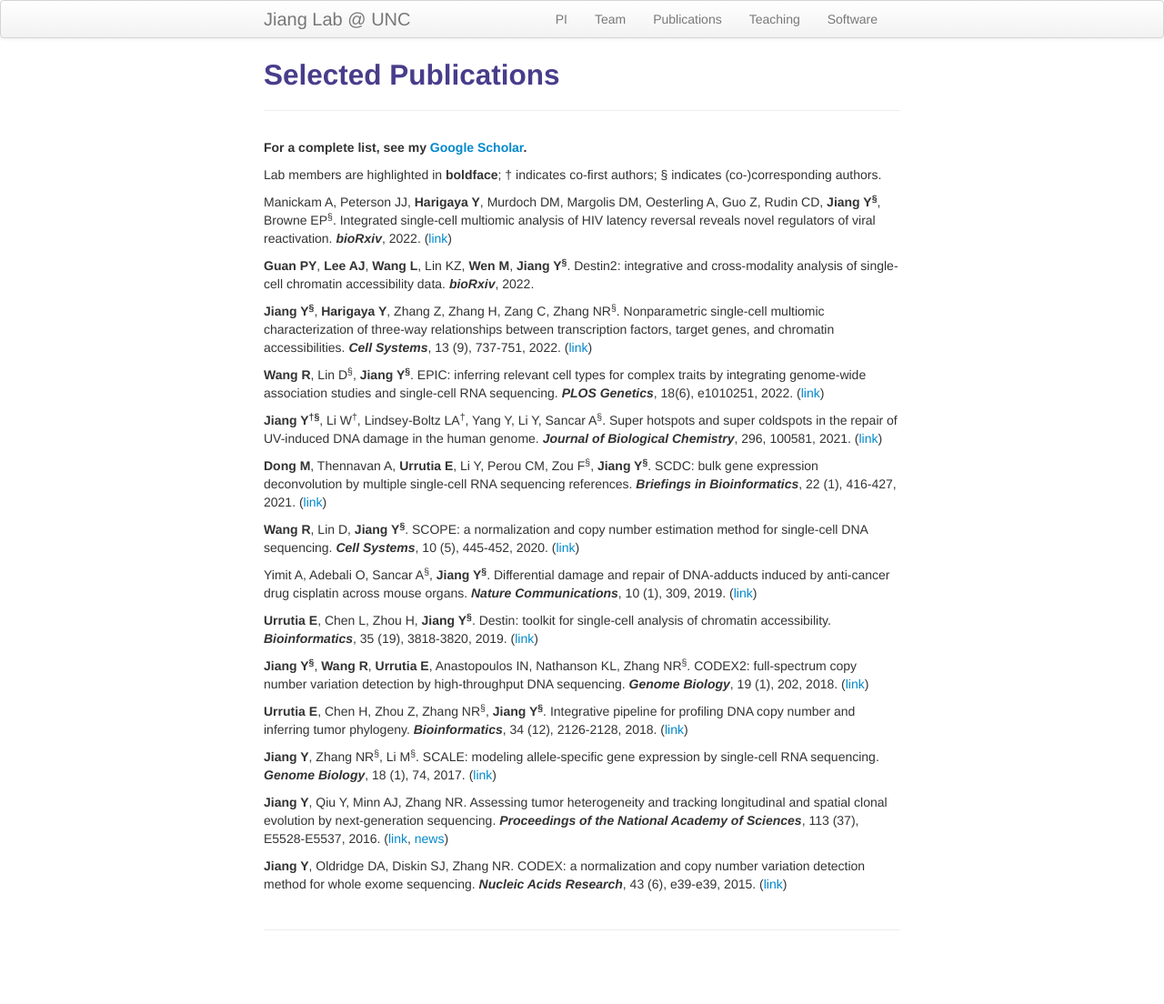
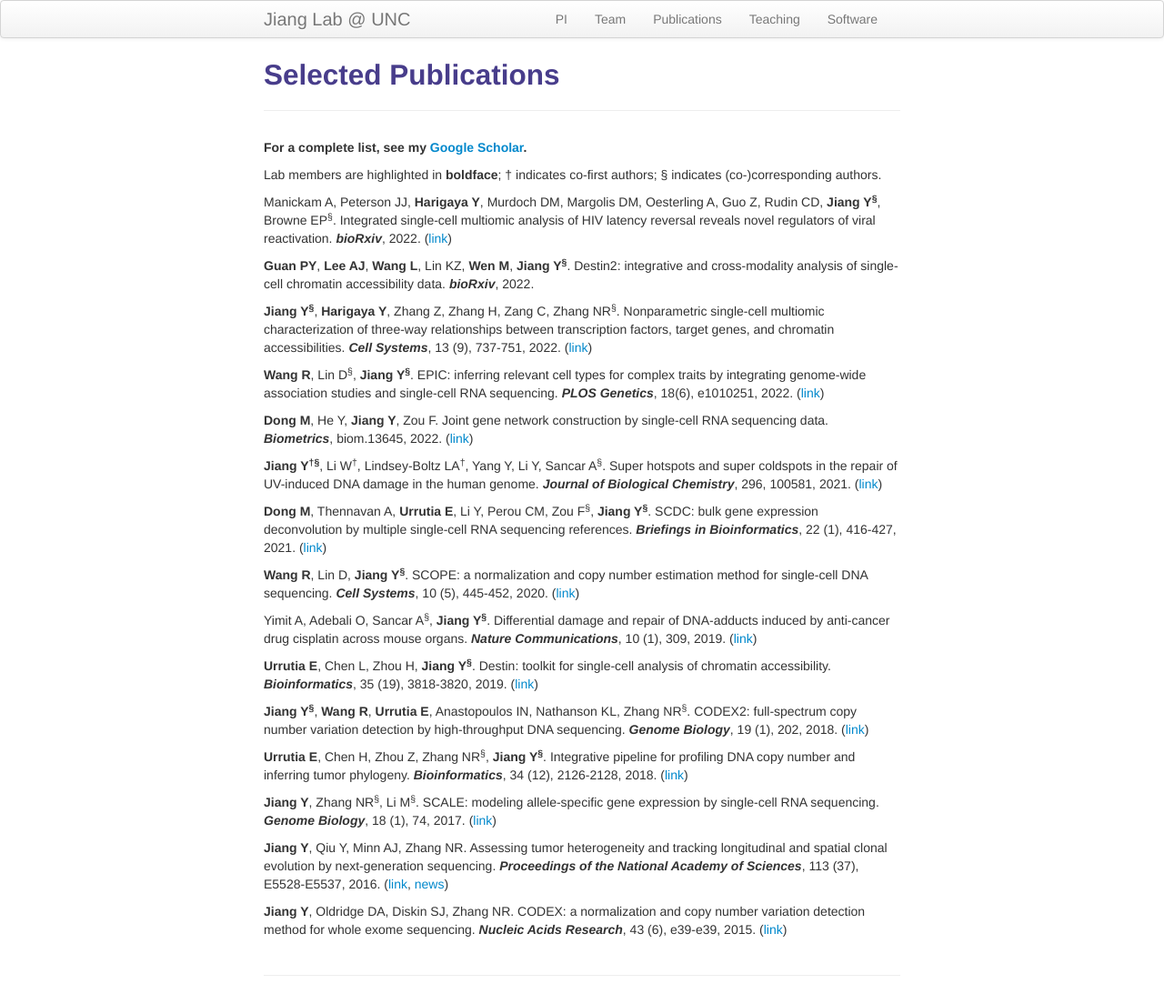
Before and after one commit to yuchaojiang/yuchaojiang.github.io, a Jekyll site: the page built from pages/pubs.md, in a window 1280 px wide. Shown: the whole page at 91% size. Built offline with Jekyll 4.4.1, drawn with Linux system fonts in a browser that asks for light colours; before the commit the page ends 1054 px from its top, so only the background shows below that.

Commit message:
Update pubs.md

```diff
--- a/pages/pubs.md
+++ b/pages/pubs.md
@@ -15,6 +15,8 @@ Manickam A, Peterson JJ, **Harigaya Y**, Murdoch DM, Margolis DM, Oesterling A,
 **Jiang Y<sup>&sect;</sup>**, **Harigaya Y**, Zhang Z, Zhang H, Zang C, Zhang NR<sup>&sect;</sup>. Nonparametric single-cell multiomic characterization of three-way relationships between transcription factors, target genes, and chromatin accessibilities. ***Cell Systems***, 13 (9), 737-751, 2022. ([link](https://www.sciencedirect.com/science/article/abs/pii/S2405471222003489))
 
 **Wang R**, Lin D<sup>&sect;</sup>, **Jiang Y<sup>&sect;</sup>**. EPIC: inferring relevant cell types for complex traits by integrating genome-wide association studies and single-cell RNA sequencing. ***PLOS Genetics***, 18(6), e1010251, 2022. ([link](https://journals.plos.org/plosgenetics/article/authors?id=10.1371/journal.pgen.1010251))
+
+**Dong M**, He Y, **Jiang Y**, Zou F. Joint gene network construction by single-cell RNA sequencing data. ***Biometrics***, biom.13645, 2022. ([link](https://onlinelibrary.wiley.com/doi/10.1111/biom.13645))
 
 **Jiang Y<sup>&dagger;</sup><sup>&sect;</sup>**, Li W<sup>&dagger;</sup>, Lindsey-Boltz LA<sup>&dagger;</sup>, Yang Y, Li Y, Sancar A<sup>&sect;</sup>. Super hotspots and super coldspots in the repair of UV-induced DNA damage in the human genome. ***Journal of Biological Chemistry***, 296, 100581, 2021. ([link](https://www.sciencedirect.com/science/article/pii/S0021925821003616?via%3Dihub))
 
```
